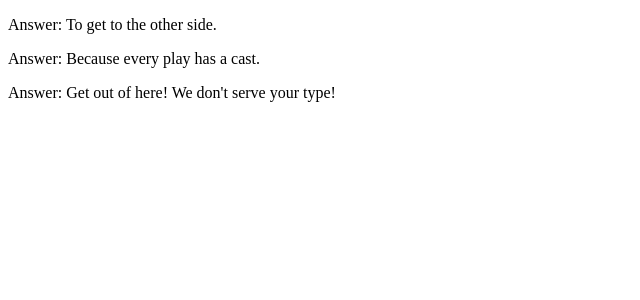
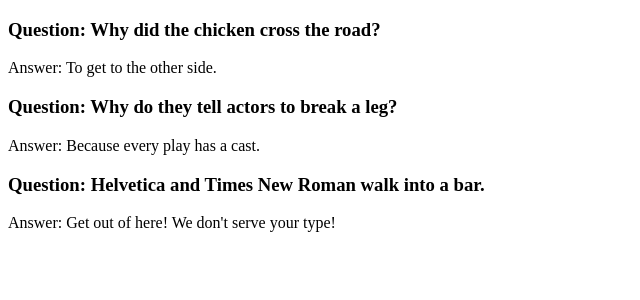
Before and after one commit to kevincwashburn/react-practice, a React (Create React App) app in the folder practice-app/: page / in a window 1280 px wide. Shown: the top 300 px of the page, without its empty margins (0-640 px from the left). Built offline with nearby package versions, Linux system fonts and the light colour scheme.

Commit message:
debugged logic in Joke.js

```diff
--- a/practice-app/src/Joke.js
+++ b/practice-app/src/Joke.js
@@ -3,7 +3,7 @@
 function Joke(props) {
     return (
         <div className="joke-card">
-            <h3 style={{display: props.questions ? "block" : "none"}}>Question: {props.question}</h3>
+            <h3 style={{display: !props.question && "none"}}>Question: {props.question}</h3>
             <p>Answer: {props.punchLine}</p>
         </div>
     )
```
Also changed, not shown: 1 other file (tests, documents, lock files or other folders).
